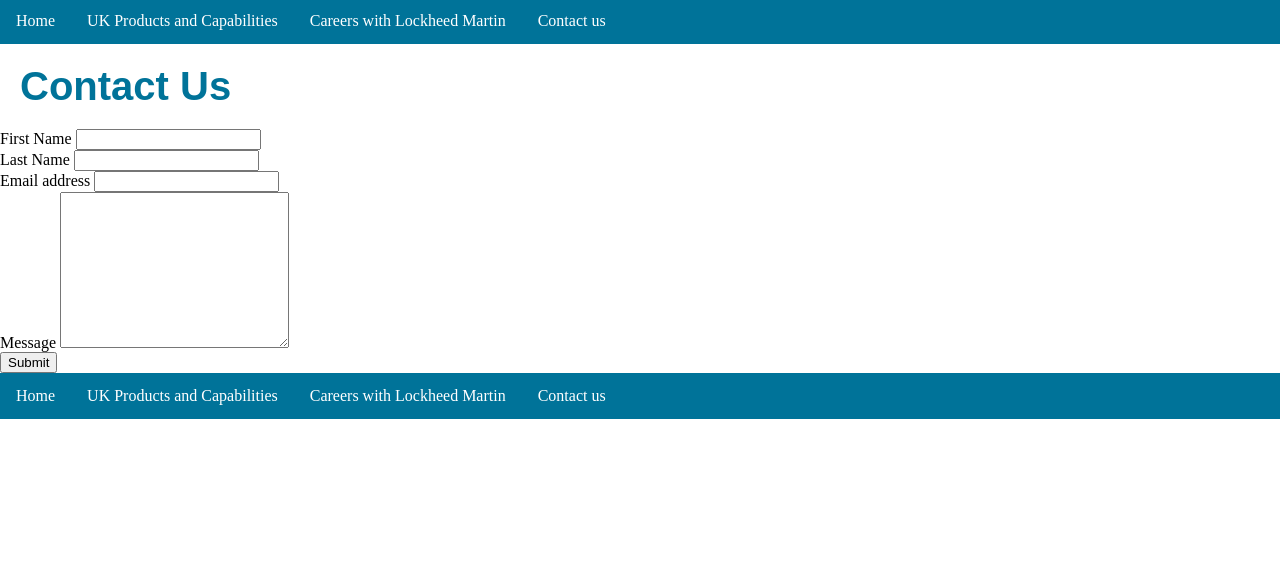
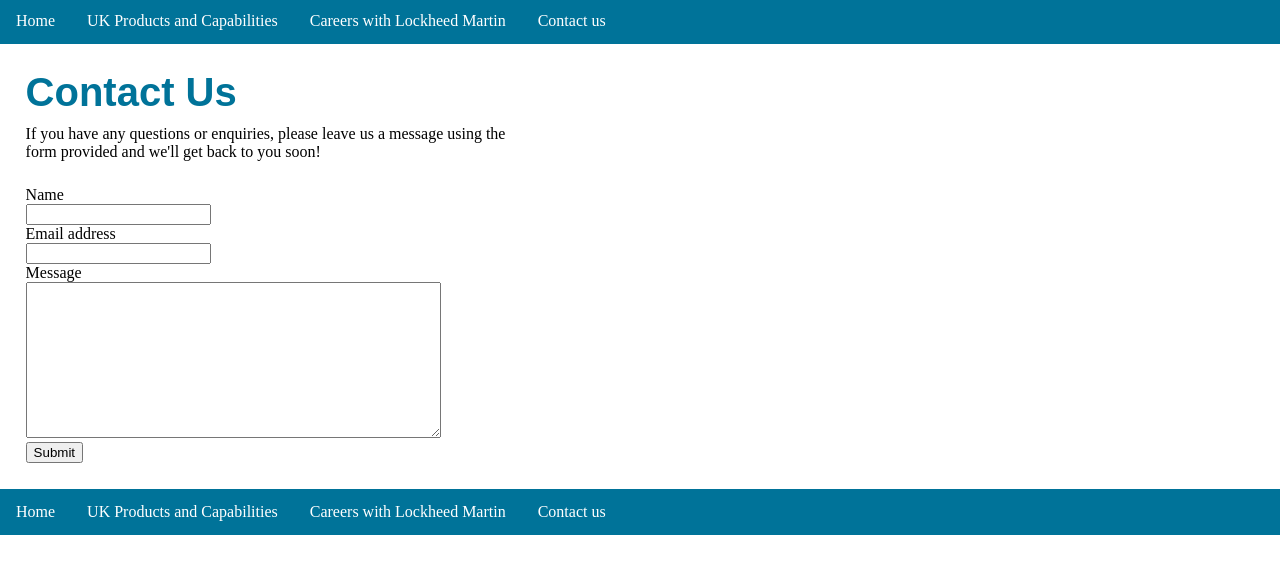
Before and after one commit to NanLieu/CDA404-Web-Technologies, a plain HTML site: page practical_assessment_1/contact-us.html in a window 1280 px wide. Shown: the part 156-730 px from the top of the page. Drawn offline with Linux system fonts and the light colour scheme.

Commit message:
contacts page basics finished

```diff
--- a/practical_assessment_1/contact-us.html
+++ b/practical_assessment_1/contact-us.html
@@ -4,7 +4,7 @@
     <meta charset="UTF-8">
     <meta name="viewport" content="width=device-width, initial-scale=1.0">
     <link rel="stylesheet" href="css/main.css">
-    <title>Lockheed Martin UK</title>
+    <title>Lockheed Martin UK - Contact Us</title>
 </head>
 <body>
 
@@ -24,18 +24,24 @@
         </div>
     </div>
 
+    <div id="contact-info">
+        <h1> Contact Us</h1>
+        <p>If you have any questions or enquiries, please leave us a message using the form provided and we'll get back to you soon!</p>
+    </div>
+
     <div id="form">
-        <form id="contact">
-            <h1> Contact Us</h1>
-            <p></p>
-            <p><label> First Name</label> <input type="text" name="first_name"></p>
-            <p><label> Last Name</label> <input type="text" name="last_name"></p>
-            <p><label> Email address </label> <input type="text" name="email_address"></p>
-            <label for="message">Message </label>
-            <textarea name="message" id="" cols="26" rows="10"></textarea>
-            <p><input type="submit" name="submit" value="Submit"></p>
+        <form id="contact" name="contact-us-form">
+            <label for="name">Name</label><br>
+            <input type="text" id="name" name="name" required><br>
+            <label> Email address </label><br>
+            <input type="email" id="email" name="email_address" required><br>
+            <label for="message">Message </label><br>
+            <textarea name="message" id="message" required></textarea><br>
+            <input type="submit" name="submit" value="Submit">
         </form>
     </div>
+
+
 
     <div id="BotNav">
         <ul>
--- a/practical_assessment_1/css/main.css
+++ b/practical_assessment_1/css/main.css
@@ -7,8 +7,6 @@
     height: 150px;
 
 }
-
-
 
 #TopNav ul {
     list-style-type: none;
@@ -121,19 +119,52 @@
     text-align: center;
 }
 
-@media (max-width: 400px) {
+#contact-info {
+    float: left;
+    width: 38%;
+    margin: 2%;
+}
+
+#contact-info h1 {
+    color: #007399;
+    font-family: Arial, Helvetica, sans-serif;
+    font-size: 2.5em;
+    padding-bottom: 10px;
+}
+
+#form {
+    width: 40%;
+    display: block;
+    margin: 2%;
+}
+
+
+
+#message {
+    width: 80%;
+    height: 150px;
+
+}
+
+@media (max-width: 450px) {
+
+    #introduction {
+        width: 100%;
+    }
+
     .gallery {
-        width: 100%;
-        padding-left: 0%;
+        width: 95%;
+        padding-left: 2%;
         padding-right: 0%;
         margin-left: 0%;
         margin-right: 0%;
     }
+
+    #contact-info {
+        width: 95%;
+    }
+
+    #form {
+        width: 100%;
+    }
 }
-
-#contact h1 {
-    color: #007399;
-    font-family: Arial, Helvetica, sans-serif;
-    font-size: 2.5em;
-    padding: 20px;
-}
```
Also changed, not shown: practical_assessment_1/career.html (+1 -1 lines), practical_assessment_1/index.html (+1 -1 lines), practical_assessment_1/products-capabilities.html (+1 -1 lines).
